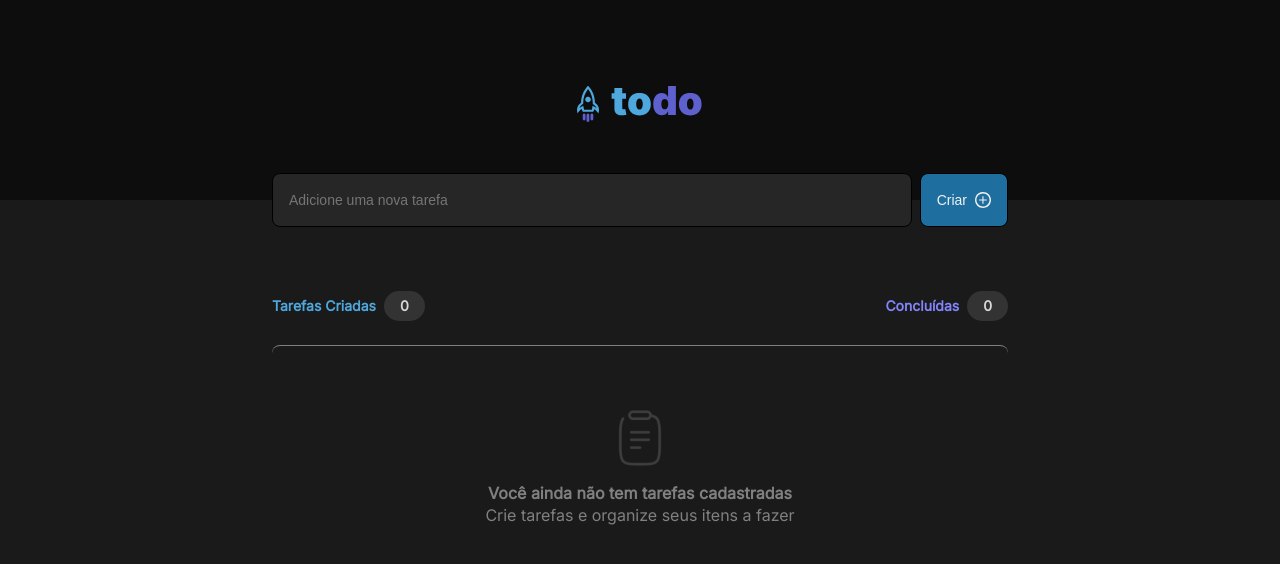
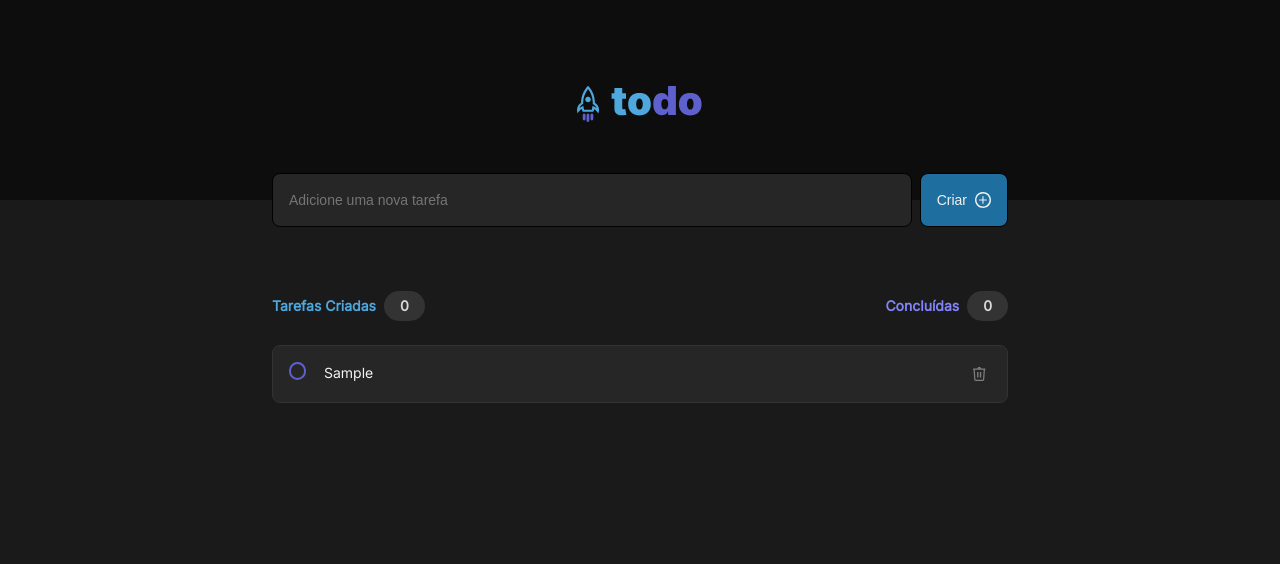
Before and after one commit to petlou/todo, a React (Vite) app: page / in a window 1280 px wide. Both pictures are taken after typing "Sample" into the empty fields and a click on the button "Criar". Shown: the top 564 px of the page. Built offline with nearby package versions, Linux system fonts and the light colour scheme.

Commit message:
Feat: Criação de cards e checbox

```diff
--- a/src/components/Body/index.tsx
+++ b/src/components/Body/index.tsx
@@ -1,15 +1,19 @@
+import { useState } from 'react'
 import { Input } from '../Input'
 import { Tasks } from '../Tasks'
+
 import { Container } from './style'
 
 export function Body() {
+	const [tasks, setTasks] = useState<string[]>([])
+
 	function handleSubmit(task: string) {
-		console.log('Task: ', task)
+		setTasks(prev => [...prev, task])
 	}
 	return (
 		<Container>
 			<Input onSubmit={handleSubmit} />
-			<Tasks />
+			<Tasks tasks={tasks} />
 		</Container>
 	)
 }
--- /dev/null
+++ b/src/components/Cards/index.tsx
@@ -0,0 +1,20 @@
+import { TrashIcon } from '../Trash'
+
+import { CardContainer, CheckBoxContainer } from './style'
+
+interface CardsProps {
+	task: string
+}
+
+export function Cards({ task }: CardsProps) {
+	return (
+		<CardContainer>
+			<CheckBoxContainer>
+				<input type='checkbox' />
+				<span className='checkmark'></span>
+				<p>{task}</p>
+			</CheckBoxContainer>
+			<TrashIcon onClick={() => console.log('Click => ', task)} />
+		</CardContainer>
+	)
+}
--- /dev/null
+++ b/src/components/Cards/style.scss
@@ -0,0 +1,53 @@
+.custom-checkbox {
+	display: inline-block;
+	position: relative;
+	padding-left: 35px;
+	margin-bottom: 12px;
+	cursor: pointer;
+	font-size: 22px;
+	user-select: none;
+}
+
+.custom-checkbox input {
+	position: absolute;
+	opacity: 0;
+	cursor: pointer;
+}
+
+.checkmark {
+	position: absolute;
+	top: 0;
+	left: 0;
+	height: 25px;
+	width: 25px;
+	background-color: #eee;
+	border-radius: 5px;
+}
+
+.custom-checkbox:hover input ~ .checkmark {
+	background-color: #ccc;
+}
+
+.custom-checkbox input:checked ~ .checkmark {
+	background-color: #2196f3;
+}
+
+.checkmark:after {
+	content: '';
+	position: absolute;
+	display: none;
+}
+
+.custom-checkbox input:checked ~ .checkmark:after {
+	display: block;
+}
+
+.custom-checkbox .checkmark:after {
+	left: 9px;
+	top: 5px;
+	width: 5px;
+	height: 10px;
+	border: solid white;
+	border-width: 0 3px 3px 0;
+	transform: rotate(45deg);
+}
--- /dev/null
+++ b/src/components/Cards/style.ts
@@ -0,0 +1,84 @@
+import styled from 'styled-components'
+
+export const CardContainer = styled.div`
+	display: flex;
+	flex-direction: row;
+	align-items: flex-start;
+	justify-content: space-between;
+	gap: 0.75rem;
+
+	padding: 1rem;
+	width: 100%;
+
+	background-color: var(--gray-500);
+	border: 1px solid var(--gray-400);
+
+	border-radius: 0.5rem;
+
+	p {
+		flex: 1;
+		font-size: 0.875rem;
+	}
+
+	img:hover {
+		fill: red;
+	}
+`
+
+export const CheckBoxContainer = styled.label`
+	display: inline-block;
+	position: relative;
+	padding-left: 35px;
+	cursor: pointer;
+	font-size: 12px;
+	user-select: none;
+
+	input {
+		position: absolute;
+		opacity: 0;
+		cursor: pointer;
+
+		&:checked ~ .checkmark {
+			background-color: var(--purple-dark);
+		}
+
+		&:checked ~ .checkmark:after {
+			display: block;
+		}
+	}
+
+	.checkmark {
+		position: absolute;
+		top: 0;
+		left: 0;
+		height: 17.45px;
+		width: 17.45px;
+		background-color: transparent;
+		border-radius: 50%;
+
+		border: 2px solid var(--purple-dark);
+
+		transition: 0.2s;
+
+		&:after {
+			content: '';
+			position: absolute;
+			display: none;
+		}
+	}
+
+	.checkmark:after {
+		left: 4px;
+		top: 2px;
+		width: 3px;
+		height: 6px;
+		border: solid white;
+		border-width: 0 2px 2px 0;
+		transform: rotate(45deg);
+	}
+
+	&:hover input ~ .checkmark {
+		background-color: var(--purple);
+		border-color: var(--purple);
+	}
+`
--- a/src/components/Tasks/index.tsx
+++ b/src/components/Tasks/index.tsx
@@ -1,7 +1,13 @@
+import { Cards } from '../Cards'
 import { Empty } from '../Empty'
+
 import { TasksContainer, HeaderContainer, TextContent } from './style'
 
-export function Tasks() {
+interface TasksProps {
+	tasks: string[]
+}
+
+export function Tasks({ tasks }: TasksProps) {
 	return (
 		<TasksContainer>
 			<HeaderContainer>
@@ -12,7 +18,11 @@ export function Tasks() {
 					Concluídas <span>0</span>
 				</TextContent>
 			</HeaderContainer>
-			<Empty />
+			{tasks?.length > 0 ? (
+				tasks.map((task, index) => <Cards key={index} task={task} />)
+			) : (
+				<Empty />
+			)}
 		</TasksContainer>
 	)
 }
--- /dev/null
+++ b/src/components/Trash/index.tsx
@@ -0,0 +1,31 @@
+import { ButtonHTMLAttributes } from 'react'
+import { SvgContainer } from './style'
+
+export function TrashIcon({
+	...props
+}: ButtonHTMLAttributes<HTMLButtonElement>) {
+	return (
+		<SvgContainer {...props}>
+			<svg
+				width='13'
+				height='14'
+				viewBox='0 0 13 14'
+				fill='none'
+				xmlns='http://www.w3.org/2000/svg'
+			>
+				<path
+					d='M8.20214 4.98548H6.87158V10.5073H8.20214V4.98548Z'
+					className='svg-path'
+				/>
+				<path
+					d='M5.46239 4.98548H4.13184V10.5073H5.46239V4.98548Z'
+					className='svg-path'
+				/>
+				<path
+					d='M12.478 2.16712C12.4754 2.03061 12.4295 1.89846 12.3469 1.78975C12.2642 1.68104 12.1492 1.6014 12.0184 1.56232C11.9596 1.53782 11.8974 1.52252 11.8339 1.51696H8.28678C8.1525 1.07791 7.88082 0.693554 7.51174 0.420471C7.14265 0.147388 6.69564 0 6.23651 0C5.77738 0 5.33038 0.147388 4.96129 0.420471C4.5922 0.693554 4.32053 1.07791 4.18625 1.51696H0.639107C0.580679 1.51814 0.522686 1.52729 0.46674 1.54418H0.45162C0.313182 1.58701 0.193338 1.67547 0.11163 1.79515C0.0299214 1.91483 -0.00883041 2.05866 0.00169348 2.20319C0.0122174 2.34771 0.071396 2.48441 0.169579 2.59099C0.267763 2.69757 0.399158 2.76774 0.542339 2.79006L1.25298 12.5334C1.26382 12.9127 1.41693 13.2741 1.68191 13.5458C1.94688 13.8175 2.30435 13.9797 2.68332 14H9.78668C10.1662 13.9804 10.5244 13.8186 10.79 13.5468C11.0556 13.2751 11.2092 12.9132 11.22 12.5334L11.9277 2.79914C12.0802 2.77797 12.22 2.70232 12.3212 2.58615C12.4223 2.46999 12.478 2.32116 12.478 2.16712ZM6.23651 1.21456C6.3661 1.21458 6.49427 1.24146 6.61294 1.29351C6.73161 1.34556 6.8382 1.42164 6.92598 1.51696H5.54704C5.63459 1.42135 5.74114 1.34507 5.85986 1.29299C5.97859 1.24092 6.10687 1.21421 6.23651 1.21456ZM9.78668 12.7904H2.68332C2.60168 12.7904 2.47467 12.6573 2.45955 12.4457L1.75798 2.81123H10.715L10.0135 12.4457C9.99836 12.6573 9.87135 12.7904 9.78668 12.7904Z'
+					className='svg-path'
+				/>
+			</svg>
+		</SvgContainer>
+	)
+}
--- /dev/null
+++ b/src/components/Trash/style.ts
@@ -0,0 +1,30 @@
+import styled from 'styled-components'
+
+export const SvgContainer = styled.button`
+	display: flex;
+	align-items: center;
+	justify-content: center;
+
+	background-color: transparent;
+
+	width: 24px;
+	height: 24px;
+
+	border-radius: 4px;
+
+	cursor: pointer;
+
+	transition: 0.2s;
+
+	.svg-path {
+		fill: var(--gray-300);
+	}
+
+	&:hover {
+		background-color: var(--gray-400);
+	}
+
+	&:hover .svg-path {
+		fill: var(--danger);
+	}
+`
```
